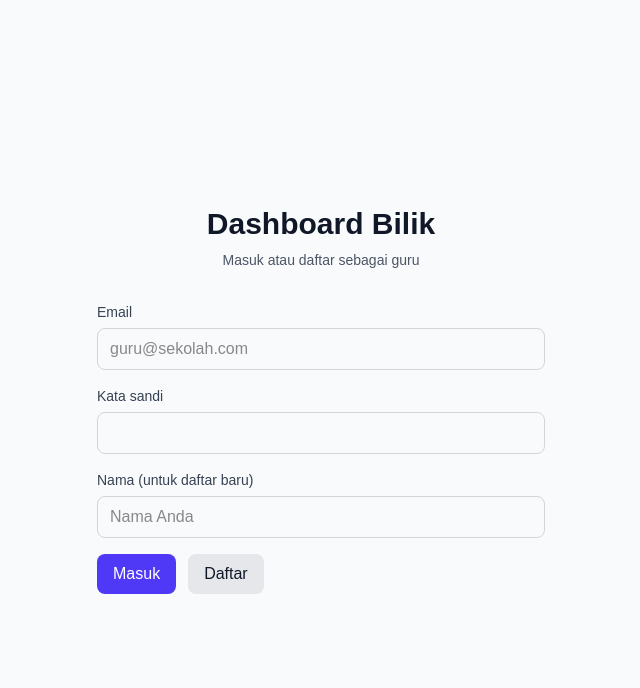
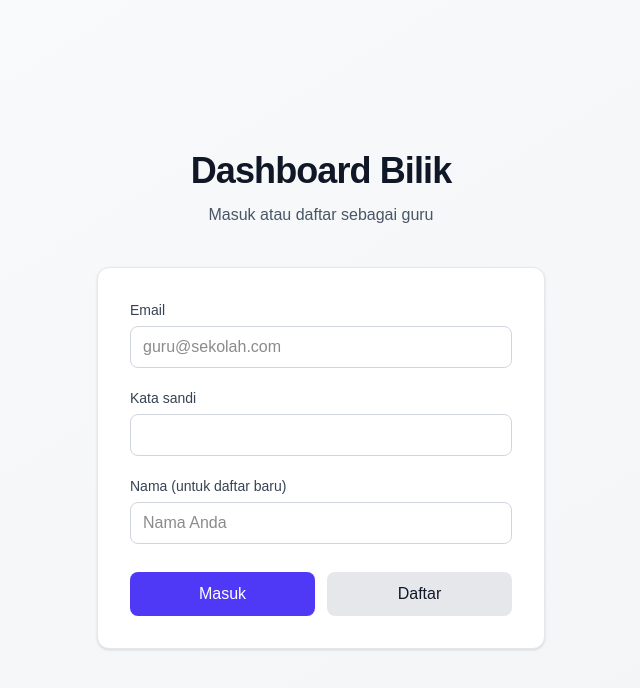
Before and after one commit to fanugraha/bilik, a Next.js app in the folder apps/dashboard/: page /login in a window 1280 px wide. Shown: the top 688 px of the page, without its empty margins (319-959 px from the left). Built offline with nearby package versions, Linux system fonts and the light colour scheme.

Commit message:
style: perbaiki UI login via desainer-ui (deepseek-v4-flash)

```diff
--- a/apps/dashboard/src/app/login/page.tsx
+++ b/apps/dashboard/src/app/login/page.tsx
@@ -12,10 +12,14 @@ async function FormLogin({
   const { error } = await searchParams;
 
   return (
-    <>
-      {error && <Pesan jenis="error">{error}</Pesan>}
+    <div className="rounded-xl border border-gray-200 bg-white p-8 shadow-sm">
+      {error && (
+        <div className="mb-6">
+          <Pesan jenis="error">{error}</Pesan>
+        </div>
+      )}
 
-      <form className="flex flex-col gap-4">
+      <form className="flex flex-col gap-5">
         <KotakInput
           nama="email"
           label="Email"
@@ -36,12 +40,12 @@ async function FormLogin({
           tipe="text"
           placeholder="Nama Anda"
         />
-        <div className="flex gap-3">
+        <div className="mt-2 flex flex-col gap-3 sm:flex-row">
           <Tombol teks="Masuk" jenis="utama" formAction={login} />
           <Tombol teks="Daftar" jenis="kedua" formAction={signup} />
         </div>
       </form>
-    </>
+    </div>
   );
 }
 
@@ -51,11 +55,13 @@ export default function LoginPage({
   searchParams: Promise<{ error?: string }>;
 }) {
   return (
-    <main className="flex min-h-screen items-center justify-center bg-gray-50 px-4 py-12 sm:px-6 lg:px-8">
+    <main className="flex min-h-screen items-center justify-center bg-gradient-to-br from-gray-50 to-gray-100 px-4 py-12">
       <div className="w-full max-w-md">
-        <div className="mb-8 text-center">
-          <h1 className="text-3xl font-bold text-gray-900">Dashboard Bilik</h1>
-          <p className="mt-2 text-sm text-gray-600">
+        <div className="mb-10 text-center">
+          <h1 className="text-4xl font-bold tracking-tight text-gray-900">
+            Dashboard Bilik
+          </h1>
+          <p className="mt-3 text-gray-600">
             Masuk atau daftar sebagai guru
           </p>
         </div>
--- a/apps/dashboard/src/components/ui/alert.tsx
+++ b/apps/dashboard/src/components/ui/alert.tsx
@@ -15,7 +15,7 @@ const warnaPesan: Record<JenisPesan, string> = {
 
 export function Pesan({ children, jenis = "error" }: PesanProps) {
   return (
-    <div className={`rounded-lg border p-4 ${warnaPesan[jenis]}`}>
+    <div className={`rounded-lg border p-4 text-sm ${warnaPesan[jenis]}`}>
       {children}
     </div>
   );
--- a/apps/dashboard/src/components/ui/button.tsx
+++ b/apps/dashboard/src/components/ui/button.tsx
@@ -16,7 +16,7 @@ export function Tombol({ teks, jenis = "utama", formAction }: TombolProps) {
   return (
     <button
       formAction={formAction}
-      className={`rounded-lg px-4 py-2 font-medium ${warnaTombol[jenis]}`}
+      className={`w-full rounded-lg px-4 py-2.5 font-medium transition-colors ${warnaTombol[jenis]}`}
     >
       {teks}
     </button>
```
Also changed, not shown: 1 other file (tests, documents, lock files or other folders).
